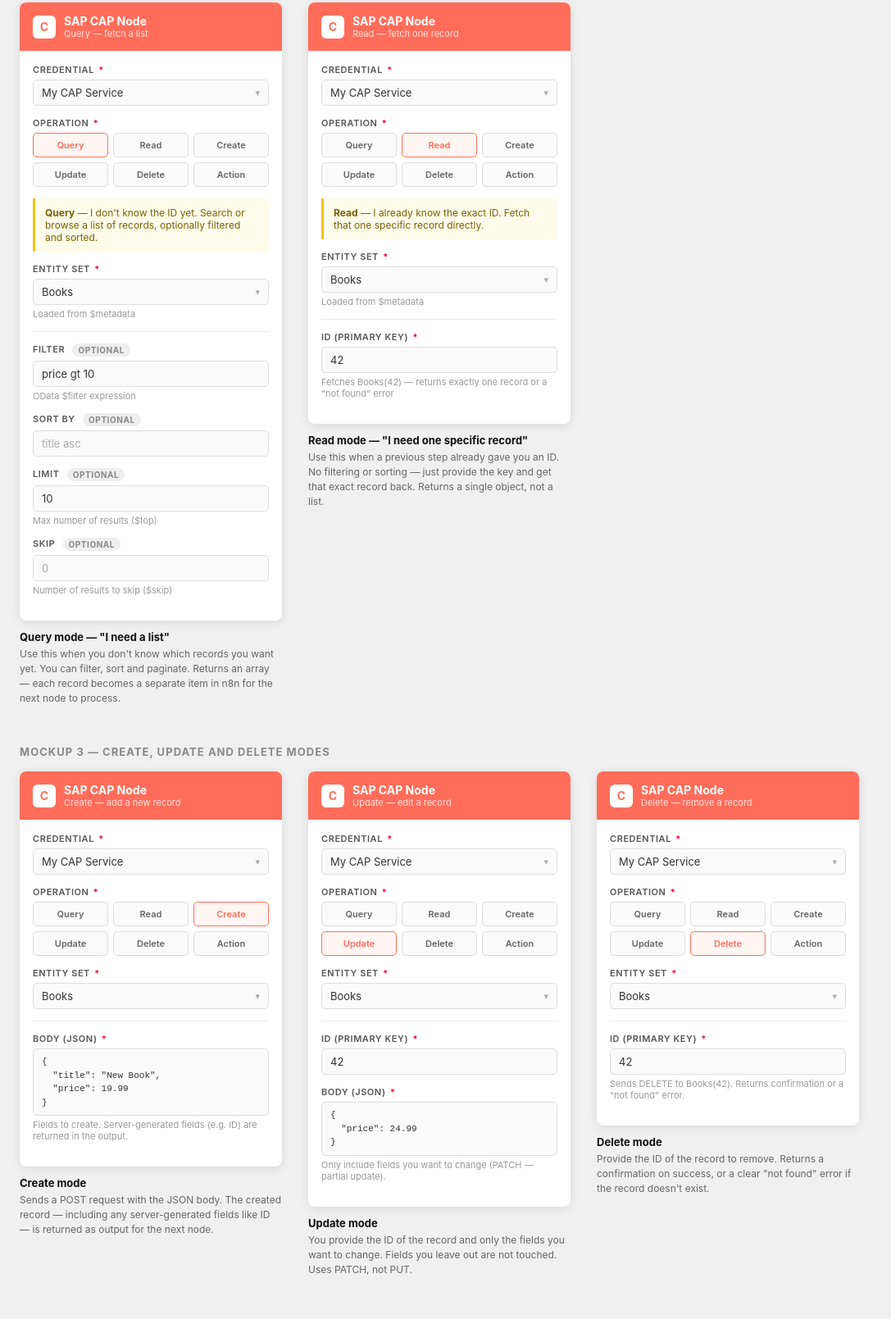
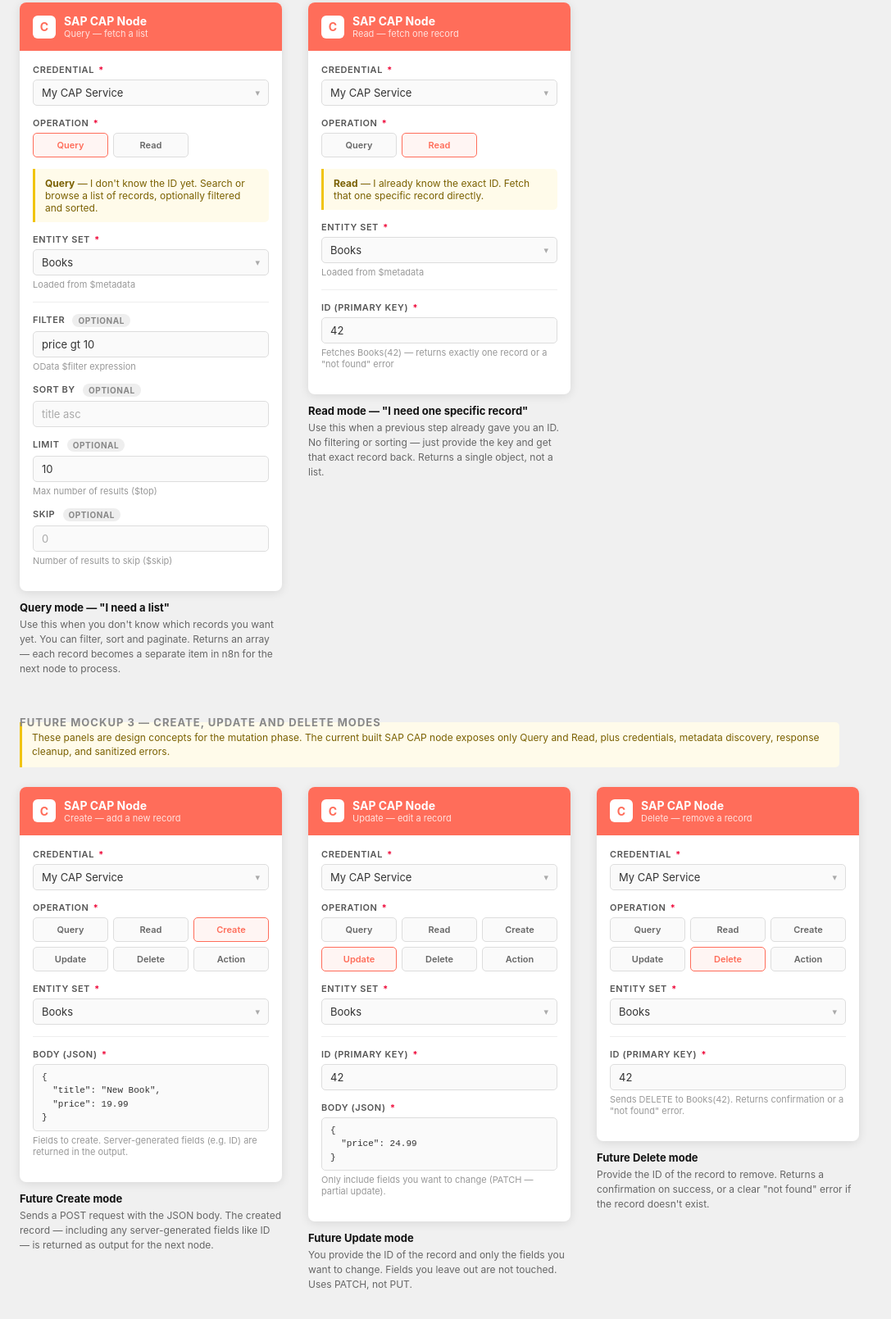
Before and after one commit to Ahmed03-ai/cap-n8n-plugin, a website: page mockups/n8n-node-mockup.html in a window 1280 px wide. Shown: the part 915-2524 px from the top of the page at 82% size, without its empty margins (0-1087 px from the left). Drawn offline with Linux system fonts and the light colour scheme.

Commit message:
docs(phase-06): align n8n node documentation

```diff
--- a/mockups/n8n-node-mockup.html
+++ b/mockups/n8n-node-mockup.html
@@ -269,12 +269,24 @@
     }
     .mockup-card .caption h3 { font-size: 13px; }
     .mockup-card .caption p  { font-size: 12px; }
+    .future-note {
+      width: 100%;
+      max-width: 1000px;
+      padding: 10px 12px;
+      background: #fffbea;
+      border-left: 3px solid #f1c40f;
+      border-radius: 0 5px 5px 0;
+      font-size: 12px;
+      line-height: 1.45;
+      color: #7a6000;
+      margin: -24px 0 24px;
+    }
   </style>
 </head>
 <body>
 
   <h1>SAP CAP Community Node — UI Mockups</h1>
-  <p class="page-subtitle">Wireframes for the n8n node editor panels · Epic 2 (n8n → CAP)</p>
+  <p class="page-subtitle">Wireframes for the n8n node editor panels · Current Phase 6 surface: credentials, Query, Read · Mutation panels are future concepts</p>
 
   <!-- ═══════════════════════════════════════════ -->
   <!-- SECTION 1 — CREDENTIAL SCREEN              -->
@@ -426,10 +438,6 @@
             <div class="mode-grid">
               <div class="mode-btn active">Query</div>
               <div class="mode-btn">Read</div>
-              <div class="mode-btn">Create</div>
-              <div class="mode-btn">Update</div>
-              <div class="mode-btn">Delete</div>
-              <div class="mode-btn">Action</div>
             </div>
             <div class="callout">
               <strong>Query</strong> — I don't know the ID yet. Search or browse a list of records, optionally filtered and sorted.
@@ -501,10 +509,6 @@
             <div class="mode-grid">
               <div class="mode-btn">Query</div>
               <div class="mode-btn active">Read</div>
-              <div class="mode-btn">Create</div>
-              <div class="mode-btn">Update</div>
-              <div class="mode-btn">Delete</div>
-              <div class="mode-btn">Action</div>
             </div>
             <div class="callout">
               <strong>Read</strong> — I already know the exact ID. Fetch that one specific record directly.
@@ -540,7 +544,10 @@
   <!-- ═══════════════════════════════════════════ -->
   <!-- SECTION 3 — CREATE / UPDATE / DELETE       -->
   <!-- ═══════════════════════════════════════════ -->
-  <p class="section-title">Mockup 3 — Create, Update and Delete Modes</p>
+  <p class="section-title">Future Mockup 3 — Create, Update and Delete Modes</p>
+  <div class="future-note">
+    These panels are design concepts for the mutation phase. The current built SAP CAP node exposes only Query and Read, plus credentials, metadata discovery, response cleanup, and sanitized errors.
+  </div>
   <div class="mockup-row">
 
     <!-- CREATE -->
@@ -587,7 +594,7 @@
         </div>
       </div>
       <div class="caption">
-        <h3>Create mode</h3>
+        <h3>Future Create mode</h3>
         <p>Sends a POST request with the JSON body. The created record — including any server-generated fields like ID — is returned as output for the next node.</p>
       </div>
     </div>
@@ -639,7 +646,7 @@
         </div>
       </div>
       <div class="caption">
-        <h3>Update mode</h3>
+        <h3>Future Update mode</h3>
         <p>You provide the ID of the record and only the fields you want to change. Fields you leave out are not touched. Uses PATCH, not PUT.</p>
       </div>
     </div>
@@ -683,7 +690,7 @@
         </div>
       </div>
       <div class="caption">
-        <h3>Delete mode</h3>
+        <h3>Future Delete mode</h3>
         <p>Provide the ID of the record to remove. Returns a confirmation on success, or a clear "not found" error if the record doesn't exist.</p>
       </div>
     </div>
```
Also changed, not shown: docs/manual-visual-showcase.md (+13 -7 lines), .planning/STATE.md, README.md, demo-app/readme.md.
